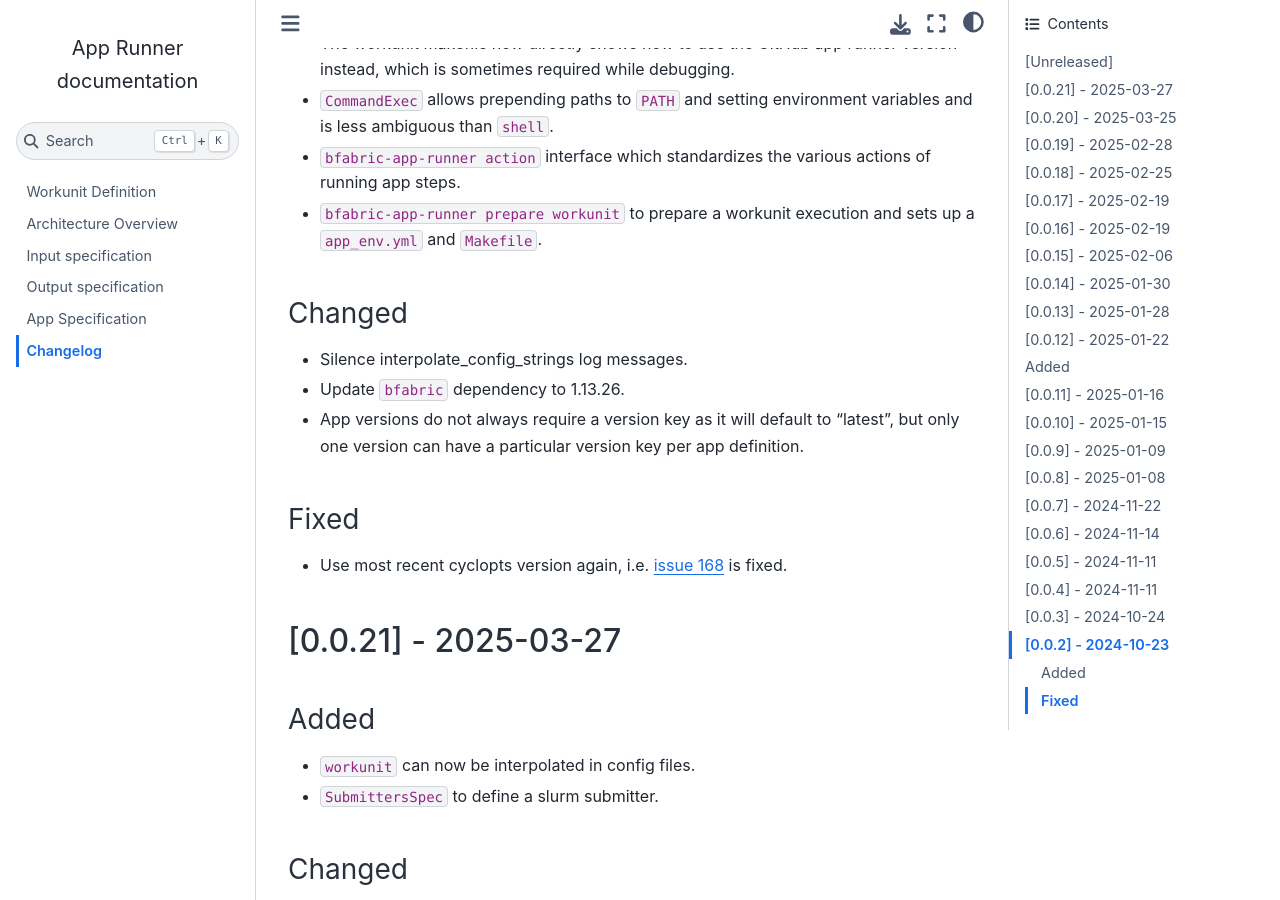
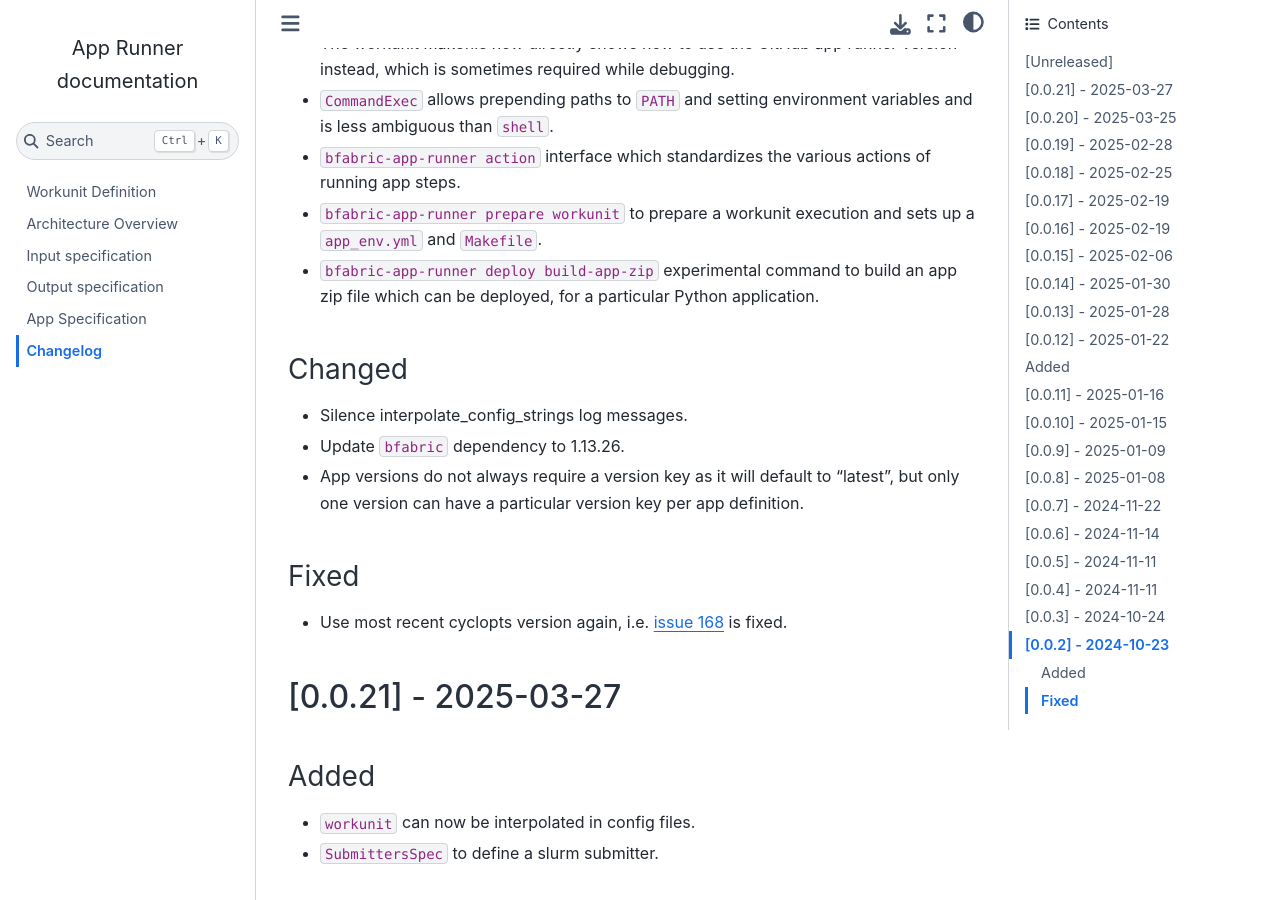
Before and after one commit to fgcz/bfabricPy, a Sphinx documentation site: the page built from bfabric_app_runner/docs/changelog.md, in a window 1280 px wide and 900 px high, scrolled down 423 px. Built offline with Sphinx 7.4.7 and the Sphinx Book theme 1.1.4, drawn with Linux system fonts in a browser that asks for light colours.

Commit message:
changelog

```diff
--- a/bfabric_app_runner/docs/changelog.md
+++ b/bfabric_app_runner/docs/changelog.md
@@ -15,6 +15,8 @@ The format is based on [Keep a Changelog](https://keepachangelog.com/en/1.1.0/).
 - `CommandExec` allows prepending paths to `PATH` and setting environment variables and is less ambiguous than `shell`.
 - `bfabric-app-runner action` interface which standardizes the various actions of running app steps.
 - `bfabric-app-runner prepare workunit` to prepare a workunit execution and sets up a `app_env.yml` and `Makefile`.
+- `bfabric-app-runner deploy build-app-zip` experimental command to build an app zip file which can be deployed, for a
+    particular Python application.
 
 ### Changed
 
```
